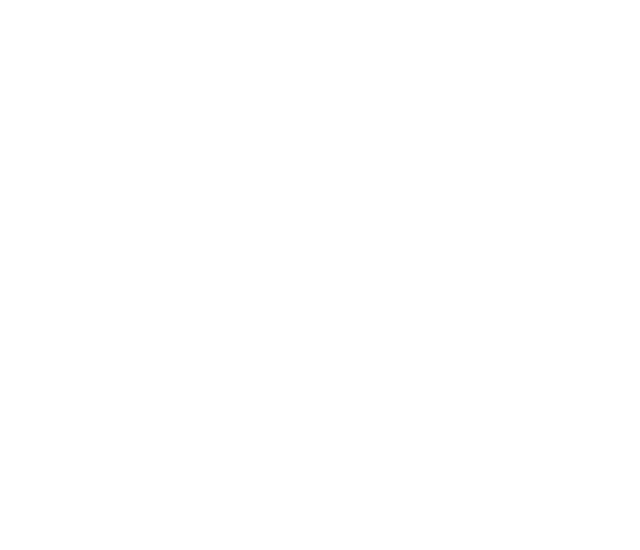
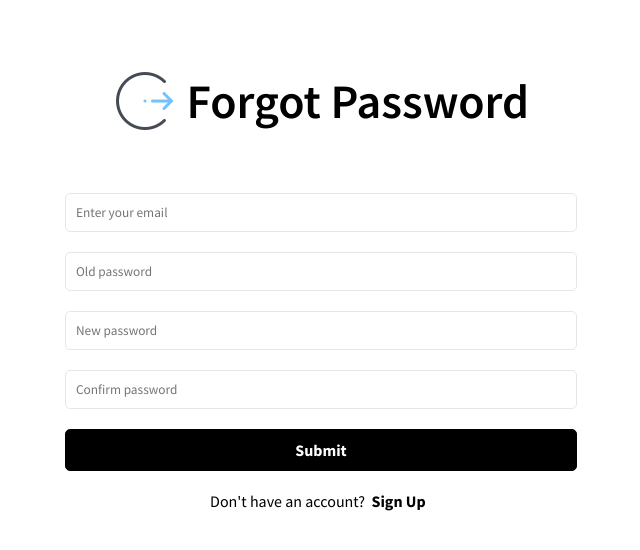
Before and after one commit to jbuyu/realdoc-admin, a React (Create React App) app: page /forgot in a window 1280 px wide. Before the commit this address had no page. Shown: the top 550 px of the page, without its empty margins (319-959 px from the left). Built offline with nearby package versions, Linux system fonts and the light colour scheme.

Commit message:
sets up forgot password ui

```diff
--- a/src/App.js
+++ b/src/App.js
@@ -1,12 +1,12 @@
 import { BrowserRouter, Route, Routes, Navigate } from "react-router-dom";
 import "./App.css";
 import TopBar from "./components/topbar/TopBar";
+import Forgot from "./pages/Auth/Forgot";
 import Login from "./pages/Auth/Login";
 import Register from "./pages/Auth/Register";
 // import DashBoard from "./pages/dashBoard/DashBoard";
 
-import DashBoard from "./pages/dashboard/DashBoard"
-
+import DashBoard from "./pages/dashboard/DashBoard";
 
 function App() {
   return (
@@ -15,6 +15,7 @@
         <Routes>
           <Route path="/" element={<Login />} />
           <Route path="/register" element={<Register />} />
+          <Route path="/forgot" element={<Forgot />} />
           <Route exact path="/dashboard/*" element={<DashBoard />} />
         </Routes>
       </div>
--- /dev/null
+++ b/src/pages/Auth/Forgot.jsx
@@ -0,0 +1,144 @@
+import { useEffect, useState } from "react";
+import toast, { Toaster } from "react-hot-toast";
+import { useDispatch, useSelector } from "react-redux";
+import { Link, useNavigate } from "react-router-dom";
+import Spinner from "../../components/Spinner";
+import { login, reset } from "../../features/auth/authSlice";
+import "./auth.css";
+
+function Forgot() {
+    const [formData, setFormData] = useState({
+        email: "",
+        oldPassword: "",
+        newPassword: "",
+        confirmPassword: "",
+    });
+
+    const { email, oldPassword, newPassword, confirmPassword } = formData;
+
+    const navigate = useNavigate();
+    const dispatch = useDispatch();
+
+    const { user, isLoading, isError, isSuccess, message } = useSelector(
+        (state) => state.auth
+    );
+
+    useEffect(() => {
+        if (isError) {
+            toast.error(message);
+        }
+
+        if (isSuccess || user) {
+            navigate("/login");
+        }
+
+        dispatch(reset());
+    }, [user, isError, isSuccess, message, navigate, dispatch]);
+
+    const onChange = (e) => {
+        setFormData((prevState) => ({
+            ...prevState,
+            [e.target.name]: e.target.value,
+        }));
+    };
+
+    const onSubmit = (e) => {
+        e.preventDefault();
+        if (newPassword === confirmPassword) {
+
+            const userData = {
+                email,
+                oldPassword,
+                newPassword
+            };
+            console.log(userData)
+            // dispatch(login(userData));
+        } else {
+            //make
+            toast.error("Passwords don't match")
+        }
+    };
+
+    if (isLoading) {
+        return <Spinner />;
+    }
+
+    return (
+        <div className="auth-container">
+            <section className="heading">
+                <h1 className="header-row">
+                    <img src="/login.png" alt="login" />
+                    Forgot Password
+                </h1>
+            </section>
+            <section className="form">
+                <form onSubmit={onSubmit}>
+                    <div className="form-group">
+                        <input
+                            type="email"
+                            className="form-control"
+                            id="email"
+                            name="email"
+                            required
+                            value={email}
+                            placeholder="Enter your email"
+                            onChange={onChange}
+                        />
+                    </div>
+                    <div className="form-group">
+                        <input
+                            required
+                            type="password"
+                            className="form-control"
+                            id="oldPassword"
+                            name="oldPassword"
+                            value={oldPassword}
+                            placeholder="Old password"
+                            onChange={onChange}
+                        />
+                    </div>
+                    <div className="form-group">
+                        <input
+                            required
+                            type="password"
+                            className="form-control"
+                            id="newPassword"
+                            name="newPassword"
+                            value={newPassword}
+                            placeholder="New password"
+                            onChange={onChange}
+                        />
+                    </div>
+                    <div className="form-group">
+                        <input
+                            required
+                            type="password"
+                            className="form-control"
+                            id="confirmPassword"
+                            name="confirmPassword"
+                            value={confirmPassword}
+                            placeholder="Confirm password"
+                            onChange={onChange}
+                        />
+                    </div>
+                    <div className="form-group">
+                        <button type="submit" className="btn btn-block">
+                            Submit
+                        </button>
+                    </div>
+                    <div className="sign-up-link-container">
+                        Don't have an account?
+                        <span>
+                            <Link to="/register">
+                                Sign Up
+                            </Link>
+                        </span>
+                    </div>
+                </form>
+            </section>
+            <Toaster position="bottom-right" reverseOrder={false} />
+        </div>
+    );
+}
+
+export default Forgot;
--- a/src/pages/Auth/Login.jsx
+++ b/src/pages/Auth/Login.jsx
@@ -87,7 +87,7 @@
               onChange={onChange}
             />
           </div>
-          <div className="forgot-link-container">Forgot Password</div>
+          <Link to="/forgot" className="forgot-link-container">Forgot Password</Link>
           <div className="form-group">
             <button type="submit" className="btn btn-block">
               Sign in
```
Also changed, not shown: src/pages/Auth/Register.jsx (+0 -10 lines).
